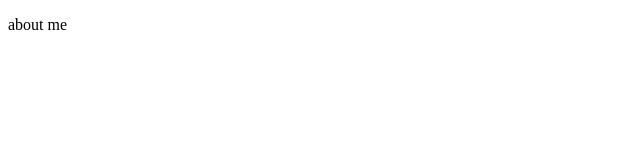
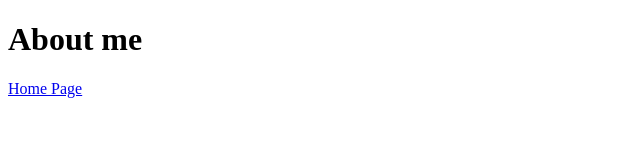
Before and after one commit to svats1/node-app, a website: page about.html in a window 1280 px wide. Shown: the whole page, without its empty margins (0-640 px from the left). Drawn offline with Linux system fonts and the light colour scheme.

Commit message:
Add links back to home

```diff
--- a/about.html
+++ b/about.html
@@ -7,6 +7,7 @@
     <title>About me</title>
 </head>
 <body>
-    <p>about me</p>
+    <h1>About me</h1>
+    <p><a href="/">Home Page</a></p>
 </body>
 </html>
```
Also changed, not shown: contact-me.html (+2 -1 lines).
